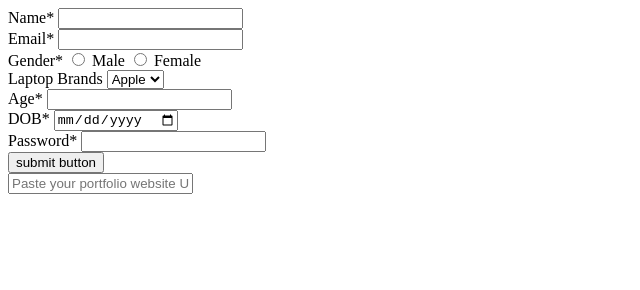
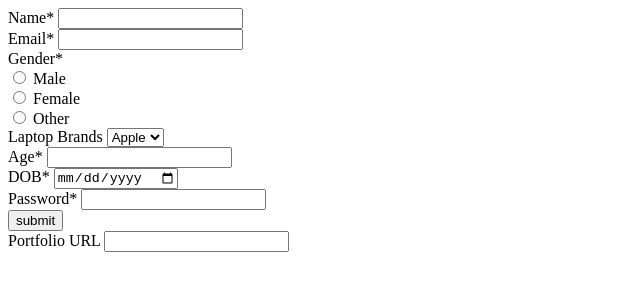
Before and after one commit to acciojob/job-app-form-Harshadsonar, a website: page main.html in a window 1280 px wide. Shown: the whole page, without its empty margins (0-640 px from the left). Drawn offline with Linux system fonts and the light colour scheme.

Commit message:
changes done

```diff
--- a/main.html
+++ b/main.html
@@ -14,11 +14,13 @@
         <label for="email">Email*</label>
         <input type="email" id="email" required> <br>
 
-        <label for="gender">Gender*</label>
-        <input type="radio" name="gender" id="gender_m" required>
-        <label for="gender_m">Male</label>
-        <input type="radio" name="gender" id="gender_f" required>
-        <label for="gender_f">Female</label> <br>
+        <label>Gender*</label><br>
+        <input type="radio" id="male" name="gender" value="male" required>
+        <label for="male">Male</label><br>
+        <input type="radio" id="female" name="gender" value="female" required>
+        <label for="female">Female</label><br>
+        <input type="radio" id="other" name="gender" value="other" required>
+        <label for="other">Other</label><br>
 
         <label for="laptop">Laptop Brands</label>
         <select name="laptop" id="laptop">
@@ -36,9 +38,10 @@
         <label for="password">Password*</label>
         <input type="password" name="" id="password" required> <br>
 
-        <button type="submit" value="submit">submit button</button> <br>
+        <button type="submit">submit</button> <br>
 
-        <input type="url" id="portfolio" placeholder="Paste your portfolio website URL here">
+        <label for="portfolio">Portfolio URL</label>
+        <input type="text" id="portfolio" name="portfolio">
 
     </form>
 
```
